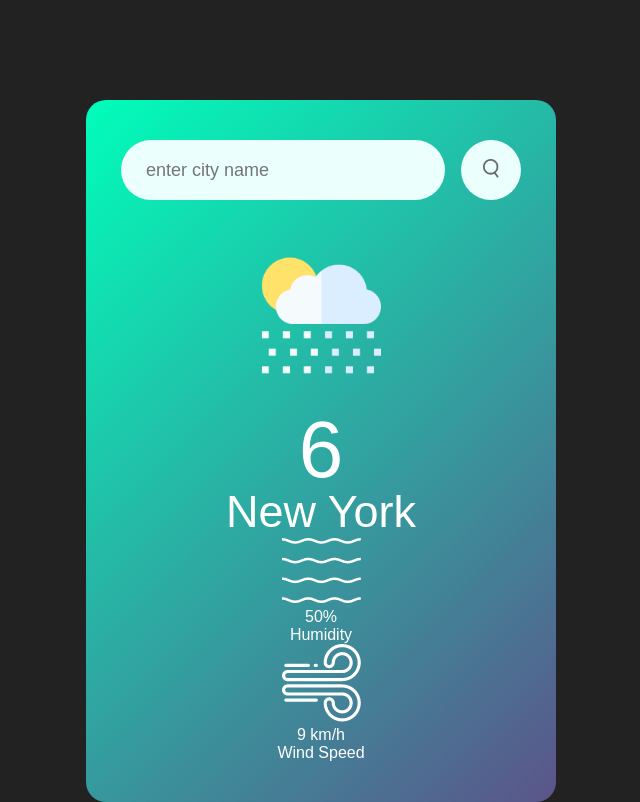
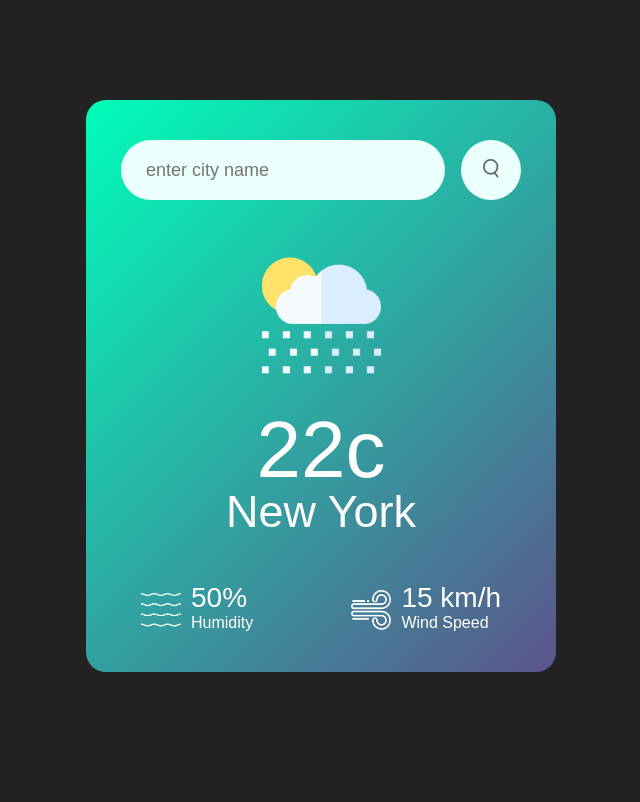
Before and after one commit to XaVCa/Weather, a plain HTML site: page index.html in a window 1280 px wide. Shown: the whole page, without its empty margins (319-959 px from the left). Drawn offline with Linux system fonts and the light colour scheme.

Commit message:
Edited the html format since it was causing compications when trying to style. Alignments are corrected and now to search how to input weather information

```diff
--- a/index.html
+++ b/index.html
@@ -14,22 +14,23 @@
         <button><img src="images/search.png" alt="search button"></button>
     </div>
      <div class="weather">
-        <img src="images/rain.png" alt="rain" class="weather-icon">
-        <h1 class="temp">6</h1>
+        <img src="images/rain.png" class="weather-icon">
+        <h1 class="temp">22c</h1>
         <h2 class="city">New York</h2>
         <div class="details">
             <div class="col">
-                <img src="images/humidity.png" alt="humidity">
-            </div>
+                <img src="images/humidity.png">
+                <div>
                     <p class="humidity">50%</p>
                     <p>Humidity</p>
                 </div>
             </div>
             <div class="col">
-                <img src="images/wind.png" alt="wind">
+                <img src="images/wind.png">
+                <div>
+                    <p class="wind">15 km/h</p>
+                    <p>Wind Speed</p>
                 </div>
-                <p class="wind">9 km/h</p>
-                <p>Wind Speed</p>
             </div>
         </div>
      </div>
--- a/style.css
+++ b/style.css
@@ -72,3 +72,27 @@ body {
     font-weight: 400;
     margin-top: -10px;
 }
+
+.details {
+    display: flex;
+    align-items: center;
+    justify-content: space-between;
+    padding: 0 20px;
+    margin-top: 50px;
+}
+
+.col {
+    display: flex;
+    align-items: center;
+    text-align: left;
+}
+
+.col img {
+    width: 40px;
+    margin-right: 10px;
+}
+
+.humidity, .wind {
+    font-size: 28px;
+    margin-top: -6px;
+}
```
Lines whose indentation alone changed are shown as unchanged.
